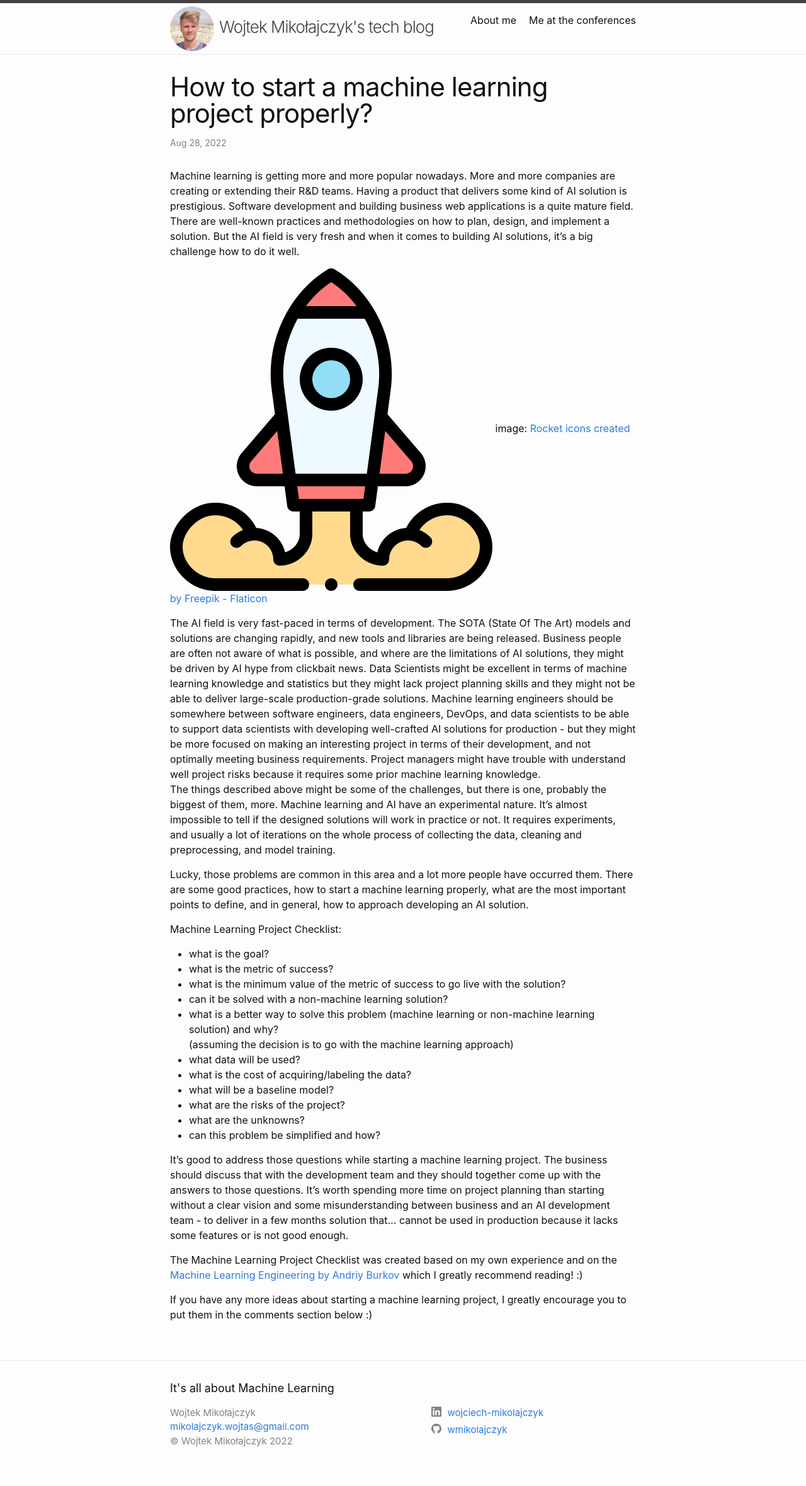
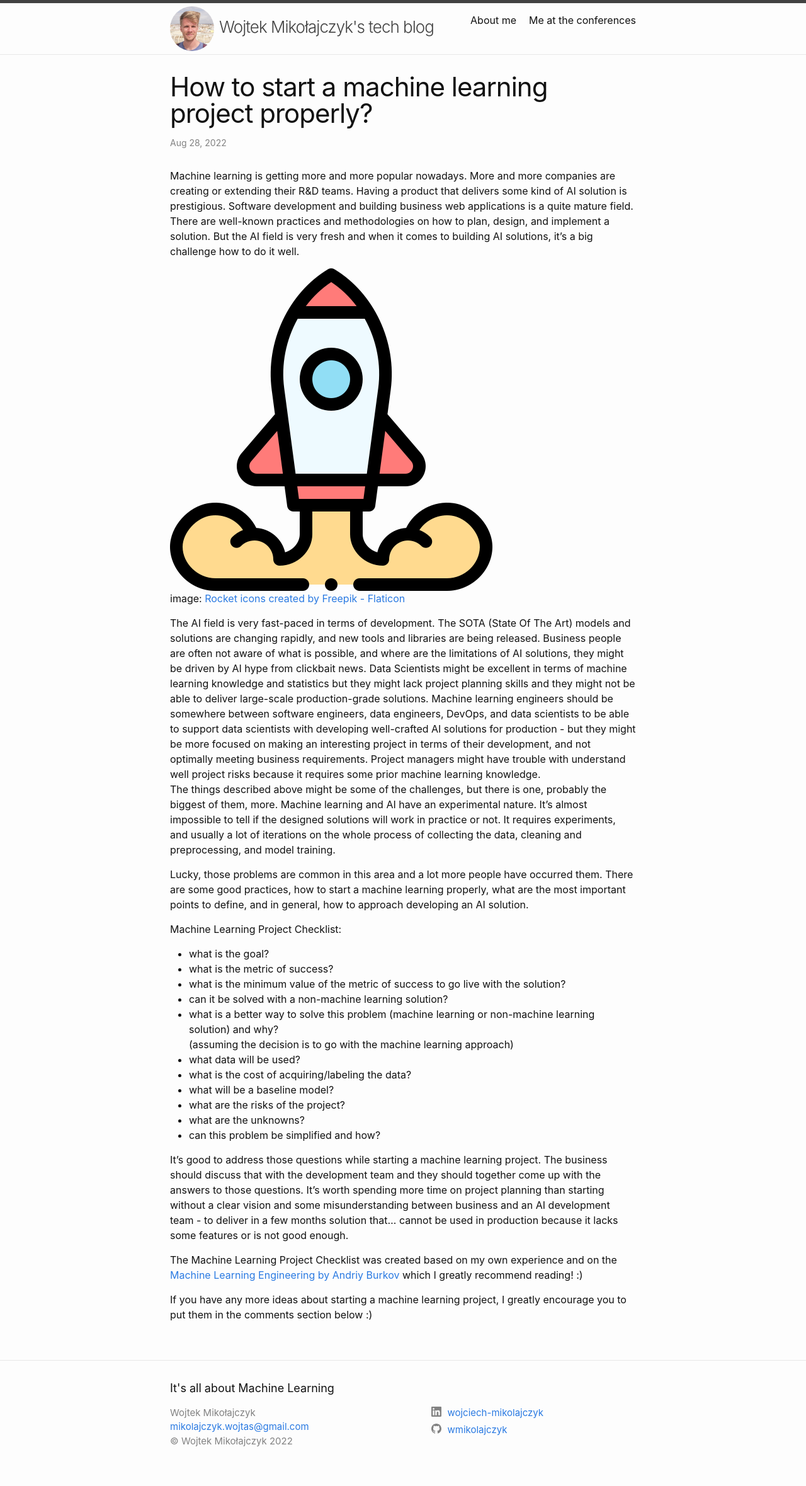
Before and after one commit to wmikolajczyk/womiko-blog, a Jekyll site: the page built from _posts/2022-04-18-starting-ml-project.markdown, in a window 1280 px wide. Shown: the whole page at 63% size. Built offline with Jekyll 4.4.1, drawn with Linux system fonts in a browser that asks for light colours; comment, search, counter and statistics services are not loaded.

Commit message:
Add newline after img

```diff
--- a/_posts/2022-04-18-starting-ml-project.markdown
+++ b/_posts/2022-04-18-starting-ml-project.markdown
@@ -6,7 +6,7 @@ tags: machine learning ml machine-learning python project start
 ---
 Machine learning is getting more and more popular nowadays. More and more companies are creating or extending their R&D teams. Having a product that delivers some kind of AI solution is prestigious. Software development and building business web applications is a quite mature field. There are well-known practices and methodologies on how to plan, design, and implement a solution. But the AI field is very fresh and when it comes to building AI solutions, it's a big challenge how to do it well.
 
-![image](/assets/images/rocket.png "starting a project")
+![image](/assets/images/rocket.png "starting a project")\
 image: <a href="https://www.flaticon.com/free-icons/rocket" title="rocket icons">Rocket icons created by Freepik - Flaticon</a>
 
 The AI field is very fast-paced in terms of development. The SOTA (State Of The Art) models and solutions are changing rapidly, and new tools and libraries are being released. Business people are often not aware of what is possible, and where are the limitations of AI solutions, they might be driven by AI hype from clickbait news. Data Scientists might be excellent in terms of machine learning knowledge and statistics but they might lack project planning skills and they might not be able to deliver large-scale production-grade solutions. Machine learning engineers should be somewhere between software engineers, data engineers, DevOps, and data scientists to be able to support data scientists with developing well-crafted AI solutions for production - but they might be more focused on making an interesting project in terms of their development, and not optimally meeting business requirements. Project managers might have trouble with understand well project risks because it requires some prior machine learning knowledge.\
```
